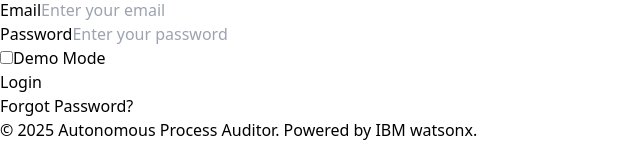
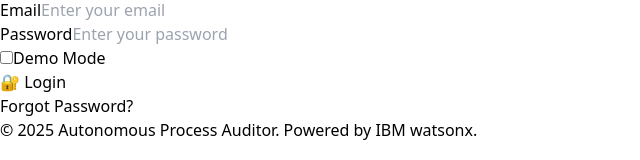
Before and after one commit to kawacukennedy/autonomous_process_auditor, a React app in the folder frontend/: page /login in a window 1280 px wide. Shown: the part 218-378 px from the top of the page, without its empty margins (0-640 px from the left). Built offline with nearby package versions, Linux system fonts and the light colour scheme; the HTML template or start-up script is replaced by a standard one.

Commit message:
Add emoji to Auth button

```diff
--- a/frontend/src/pages/Auth.tsx
+++ b/frontend/src/pages/Auth.tsx
@@ -50,7 +50,7 @@ const Auth: React.FC = () => {
           onClick={handleLogin}
           className="w-full bg-blue-600 text-white py-3 rounded hover:bg-blue-700 transition duration-200"
         >
-          Login
+          🔐 Login
         </button>
         <div className="mt-4 text-center">
           <button className="text-blue-600 hover:underline">
```
